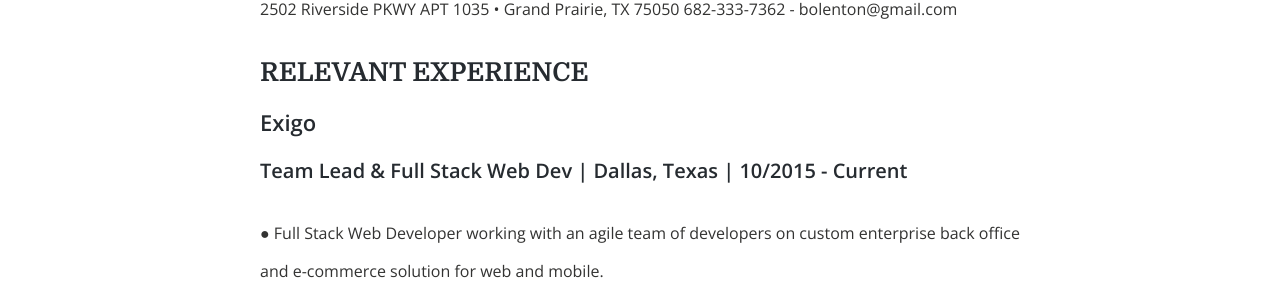
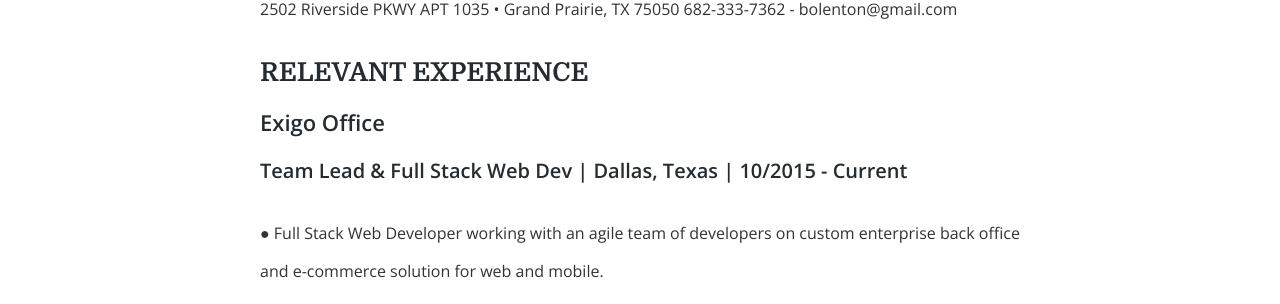
Before and after one commit to bolenton/bolenton.github.io, a Jekyll site: the page built from _posts/2015-01-01-Resume.md, in a window 1280 px wide and 900 px high. Shown: the part 302-606 px from the top of the window. Built offline with Jekyll 4.4.1, drawn with Linux system fonts in a browser that asks for light colours; nearby versions of some CDN libraries; our own code applies the rules of GitHub Pages for plain Markdown files; comment, search, counter and statistics services are not loaded.

Commit message:
Update 2015-01-01-Resume.md

```diff
--- a/_posts/2015-01-01-Resume.md
+++ b/_posts/2015-01-01-Resume.md
@@ -3,7 +3,7 @@
 682-333-7362 - bolenton@gmail.com
 
 ## RELEVANT EXPERIENCE
-### Exigo
+### Exigo Office
 #### Team Lead & Full Stack Web Dev | Dallas, Texas | 10/2015 - Current
 
 ● Full Stack Web Developer working with an agile
```
